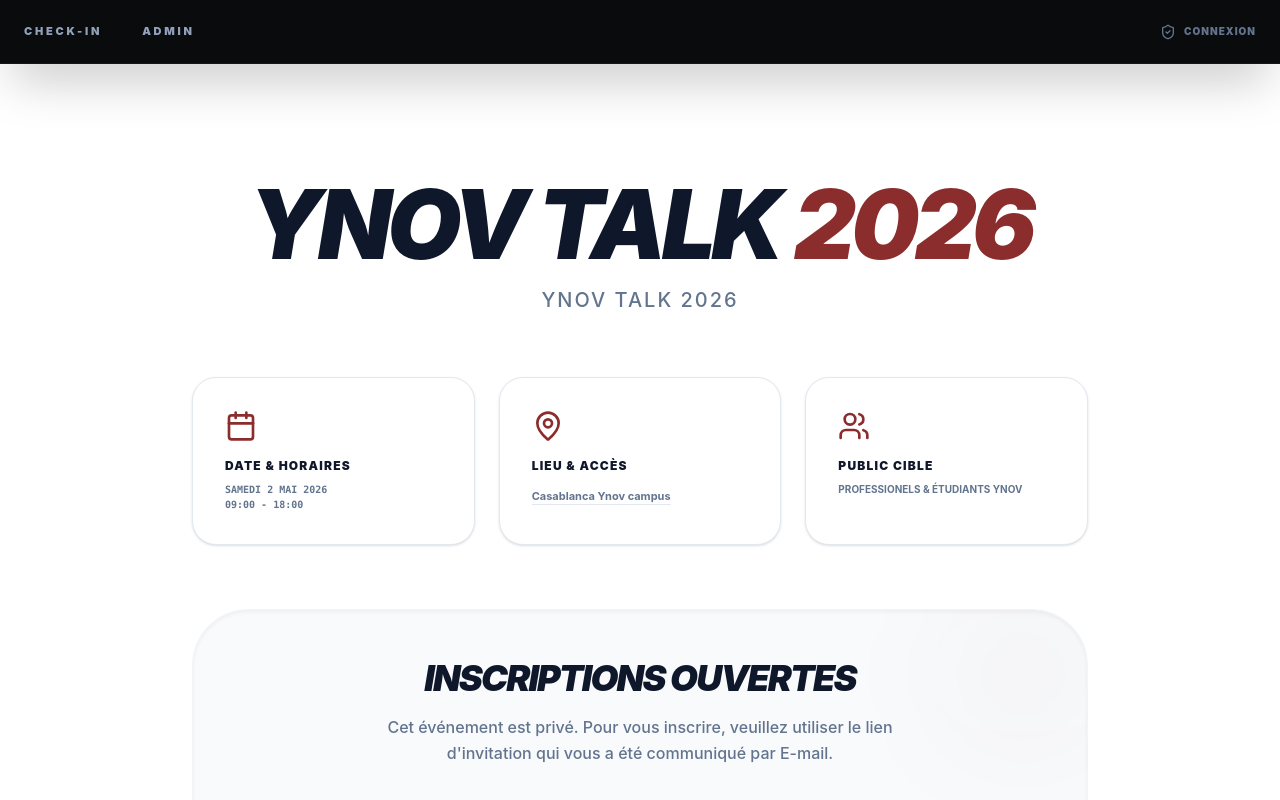
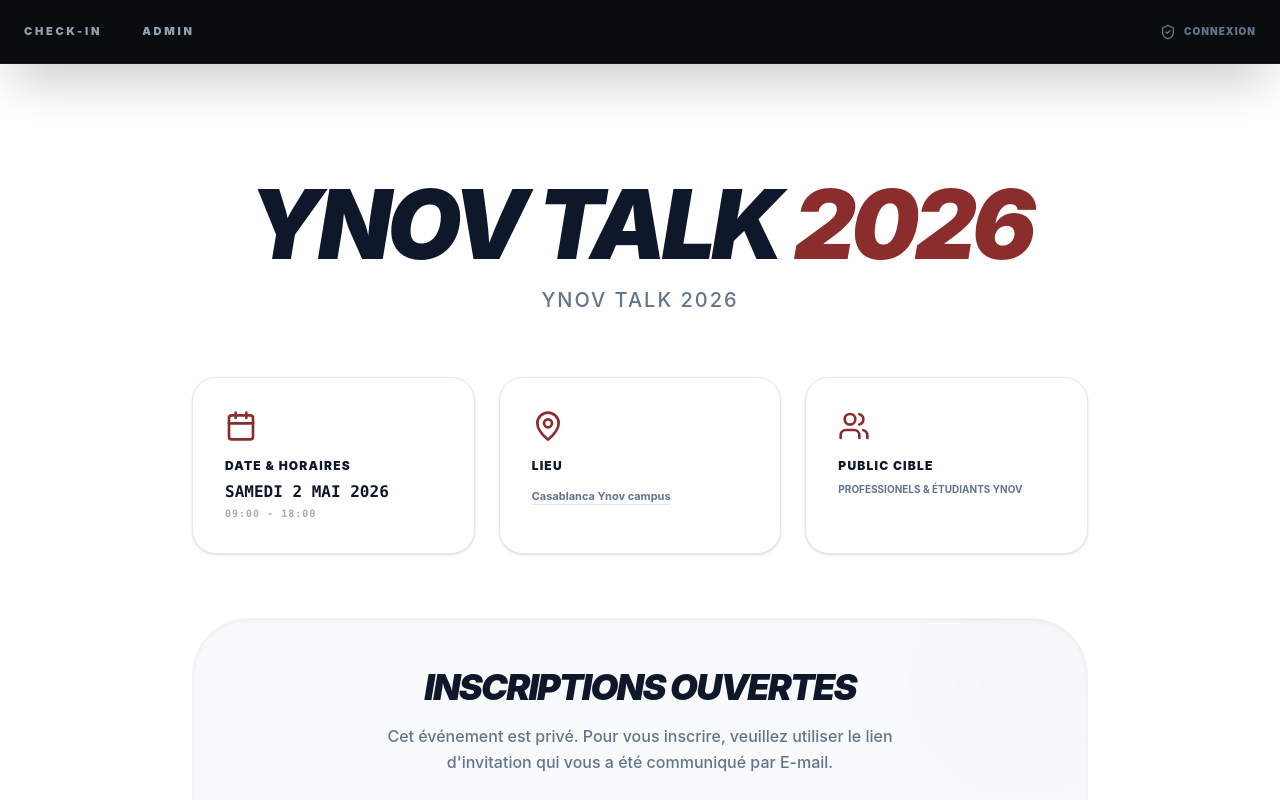
Before and after one commit to RootGardian/Yevents, a React (Vite) app in the folder yevents/: page /#/ in a window 1280 px wide. Shown: the top 800 px of the page. Built offline with nearby package versions, Linux system fonts and the light colour scheme; no server answers.

Commit message:
style: increase date font size on welcome page

```diff
--- a/yevents/src/components/WelcomePage.jsx
+++ b/yevents/src/components/WelcomePage.jsx
@@ -58,14 +58,18 @@ const WelcomePage = () => {
         <div className="bg-white dark:bg-slate-900/50 border border-slate-200 dark:border-slate-800 p-8 rounded-3xl hover:border-ynov/50 transition-all group shadow-sm dark:shadow-none hover:shadow-xl hover:shadow-ynov/5">
           <Calendar className="w-8 h-8 text-ynov mb-4 group-hover:scale-110 transition-transform" />
           <h3 className="font-black uppercase text-xs tracking-widest mb-2 text-slate-900 dark:text-white">Date & Horaires</h3>
-          <p className="text-slate-500 dark:text-slate-400 text-[10px] font-bold font-mono">
-            {event_date_text.toUpperCase()}<br/>
-            {event_hours}
-          </p>
+          <div className="text-slate-500 dark:text-slate-400 font-mono">
+            <p className="text-sm sm:text-base font-black text-slate-900 dark:text-white leading-tight">
+              {event_date_text.toUpperCase()}
+            </p>
+            <p className="text-[10px] font-bold tracking-widest mt-1 opacity-60 uppercase">
+              {event_hours}
+            </p>
+          </div>
         </div>
         <div className="bg-white dark:bg-slate-900/50 border border-slate-200 dark:border-slate-800 p-8 rounded-3xl hover:border-ynov/50 transition-all group shadow-sm dark:shadow-none hover:shadow-xl hover:shadow-ynov/5">
           <MapPin className="w-8 h-8 text-ynov mb-4 group-hover:scale-110 transition-transform" />
-          <h3 className="font-black uppercase text-xs tracking-widest mb-2 text-slate-900 dark:text-white">Lieu & Accès</h3>
+          <h3 className="font-black uppercase text-xs tracking-widest mb-2 text-slate-900 dark:text-white">Lieu</h3>
           <a
             href={event_location_link}
             target="_blank"
```
